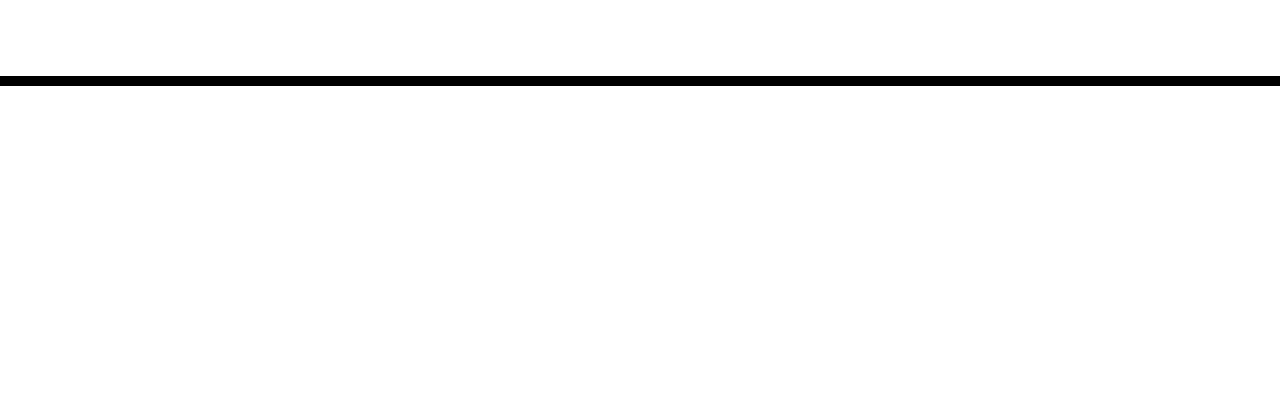
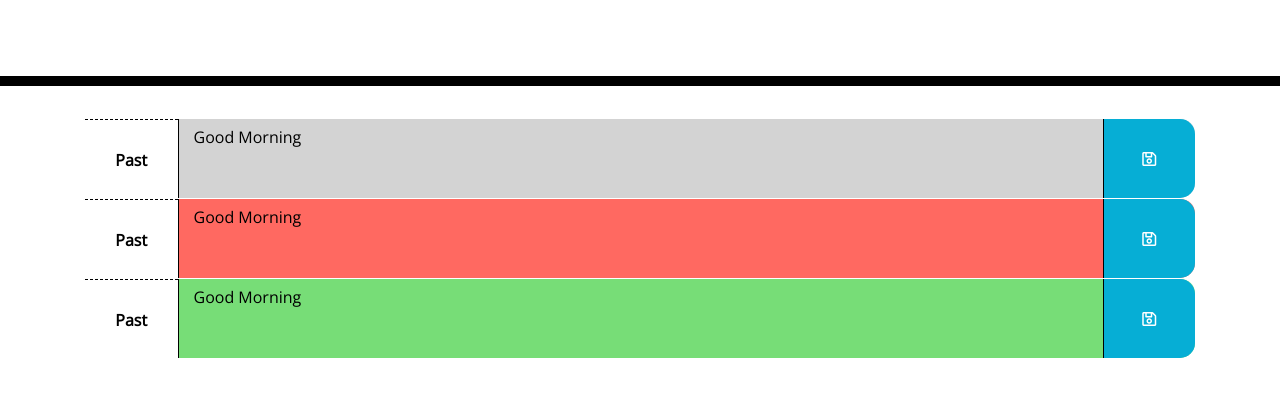
Before and after one commit to hsengu/workday-scheduler, a plain HTML site: page index.html in a window 1280 px wide. Shown: the part 182-578 px from the top of the page. Drawn offline with nearby package versions, Linux system fonts and the light colour scheme; files that its build step writes are made by us from their sources.

Commit message:
sample layout completed

```diff
--- a/assets/css/style.css
+++ b/assets/css/style.css
@@ -4,7 +4,7 @@ body {
   line-height: 1;
 }
 
-textarea{
+textarea {
   background: transparent;
   border: none;
   resize: none;
@@ -12,7 +12,6 @@ textarea{
   border-left: 1px solid black;
   padding: 10px;
 }
-
 .jumbotron {
   text-align: center;
   background-color: transparent;
@@ -65,7 +64,7 @@ textarea{
   color: white;
 }
 
-.saveBtn i:hover {
-  font-size: 20px;
+.saveBtn:hover i {
+  color: black;
   transition: all .3s ease-in-out;
 }
--- a/index.html
+++ b/index.html
@@ -18,7 +18,7 @@
       href="https://fonts.googleapis.com/css?family=Open+Sans&display=swap"
       rel="stylesheet"
     />
-    <link rel="stylesheet" href="style.css" />
+    <link rel="stylesheet" href="./assets/css/style.css" />
     <title>Work Day Scheduler</title>
   </head>
 
@@ -30,6 +30,35 @@
     </header>
     <div class="container">
       <!-- Timeblocks go here -->
+        <div class="col-12">
+          <div class="row past time-block">
+            <div class="col-1 hour">
+              <b>Past</b>
+            </div>
+            <textarea class="col-10 task description">Good Morning</textarea>
+            <div class="col-1 saveBtn">
+              <i class="far fa-save"></i>
+            </div>
+          </div>
+          <div class="row present time-block">
+            <div class="col-1 hour">
+              <b>Past</b>
+            </div>
+            <textarea class="col-10 task description">Good Morning</textarea>
+            <div class="col-1 saveBtn">
+              <i class="far fa-save"></i>
+            </div>
+          </div>
+          <div class="row future time-block">
+            <div class="col-1 hour">
+              <b>Past</b>
+            </div>
+            <textarea class="col-10 task description">Good Morning</textarea>
+            <div class="col-1 saveBtn">
+                <i class="far fa-save"></i>
+            </div>
+          </div>
+        </div>
     </div>
 
     <script src="https://code.jquery.com/jquery-3.4.1.min.js"></script>
```
